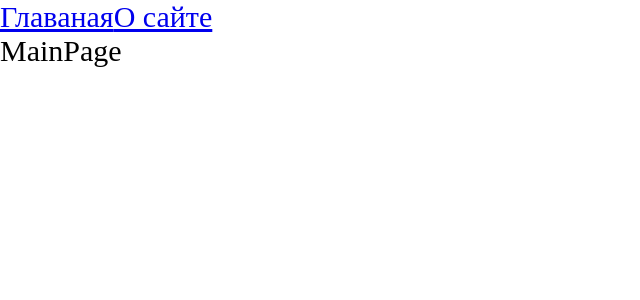
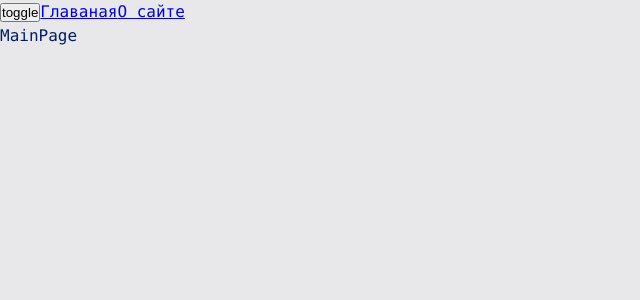
Before and after one commit to Evgeny-Mufteev/magic-react, a React app: page / in a window 1280 px wide. Shown: the top 300 px of the page, without its empty margins (0-640 px from the left). Built offline with nearby package versions, Linux system fonts and the light colour scheme.

Commit message:
organization of styles. add themes

```diff
--- a/src/App.tsx
+++ b/src/App.tsx
@@ -1,13 +1,20 @@
 import { Route, Routes } from "react-router-dom";
-import "./index.scss";
+import "./styles/index.scss";
 import { Link } from "react-router-dom";
 import { AboutPageAsync } from "./pages/AboutPage/AboutPage.async";
 import { MainPageAsync } from "./pages/MainPage/MainPage.async";
-import { Suspense } from "react";
+import { Suspense, useContext } from "react";
+import { useTheme } from "./theme/useTheme";
+
+
 
 const App = () => {
+
+  const { theme, toggleTheme } = useTheme();
+
   return (
-    <div className='app'>
+    <div className={`app ${theme}`} >
+      <button onClick={toggleTheme}>toggle</button>
       <Link to={"/"}>Главаная</Link>
       <Link to={"/about"}>О сайте</Link>
       <Suspense fallback={<div>Loading...</div>}>
@@ -16,7 +23,7 @@
           <Route path={"/"} element={<MainPageAsync />} />
         </Routes>
       </Suspense>
-    </div>
+    </div >
   )
 }
 
--- a/src/index.tsx
+++ b/src/index.tsx
@@ -1,10 +1,13 @@
 import { render } from "react-dom";
 import App from "./App";
 import { BrowserRouter } from "react-router-dom";
+import ThemeProvider from "./theme/ThemeProvider";
 
 render(
   <BrowserRouter>
-    <App />
+    <ThemeProvider>
+      <App />
+    </ThemeProvider>
   </BrowserRouter>,
   document.getElementById("root")
 )
--- /dev/null
+++ b/src/styles/index.scss
@@ -0,0 +1,13 @@
+@import 'reset';
+@import 'variables/global';
+@import 'themes/normal';
+@import 'themes/dark';
+
+.app {
+	font: var(--font-m);
+
+	background: var(--bg-color);
+	color: var(--primary-color);
+
+	min-height: 100vh;
+}
--- a/src/index.scss
+++ b/src/styles/reset.scss
@@ -3,7 +3,3 @@
 	padding: 0;
 	box-sizing: border-box;
 }
-
-.app {
-	font-size: 30px;
-}
--- /dev/null
+++ b/src/styles/themes/dark.scss
@@ -0,0 +1,6 @@
+.app.dark {
+	--bg-color: #090949;
+
+	--primary-color: #049604;
+	--secondary-color: #04ff04;
+}
--- /dev/null
+++ b/src/styles/themes/normal.scss
@@ -0,0 +1,6 @@
+.app.light {
+	--bg-color: #e8e8ea;
+
+	--primary-color: #041c65;
+	--secondary-color: #0449e0;
+}
--- /dev/null
+++ b/src/styles/variables/global.scss
@@ -0,0 +1,11 @@
+:root {
+	--font-family-main: Consolas, 'Times New Roman', Serif;
+
+	--font-size-m: 16px;
+	--font-line-m: 24px;
+	--font-m: var(--font-size-m) / var(--font-line-m) var(--font-family-main);
+
+	--font-size-l: 24px;
+	--font-line-l: 32px;
+	--font-l: var(--font-size-l) / var(--font-line-l) var(--font-family-main);
+}
--- /dev/null
+++ b/src/theme/ThemeContext.ts
@@ -0,0 +1,15 @@
+import { createContext } from "react";
+
+export enum Theme {
+  LIGHT = 'light',
+  DARK = "dark"
+}
+
+export interface ThemeContextProps {
+  theme?: Theme;
+  setTheme?: (theme: Theme) => void;
+}
+
+export const ThemeContext = createContext<ThemeContextProps>({})
+
+export const LOCAL_STORAGE_THEME_KEY = 'theme'
--- /dev/null
+++ b/src/theme/ThemeProvider.tsx
@@ -0,0 +1,20 @@
+import React, { FC, useMemo, useState } from 'react'
+import { LOCAL_STORAGE_THEME_KEY, Theme, ThemeContext } from './ThemeContext'
+
+const defaultTheme = localStorage.getItem(LOCAL_STORAGE_THEME_KEY) as Theme || Theme.LIGHT;
+
+const ThemeProvider: FC = ({ children }) => {
+  const [theme, setTheme] = useState<Theme>(defaultTheme);
+
+  const defaultProps = useMemo(() => ({
+    theme: theme,
+    setTheme: setTheme,
+  }), [theme])
+  return (
+    <ThemeContext.Provider value={defaultProps}>
+      {children}
+    </ThemeContext.Provider>
+  )
+}
+
+export default ThemeProvider
--- /dev/null
+++ b/src/theme/useTheme.ts
@@ -0,0 +1,22 @@
+import { useContext } from "react";
+import { LOCAL_STORAGE_THEME_KEY, Theme, ThemeContext } from "./ThemeContext";
+
+interface useThemeResult {
+  toggleTheme: () => void;
+  theme: Theme
+}
+
+export function useTheme(): useThemeResult {
+    const { theme, setTheme } = useContext(ThemeContext)
+
+  const toggleTheme = () => {
+    const newTheme = theme === Theme.DARK ? Theme.LIGHT : Theme.DARK
+    setTheme(newTheme)
+    localStorage.setItem(LOCAL_STORAGE_THEME_KEY, newTheme)
+  }
+
+  return {
+    theme,
+    toggleTheme,
+  }
+}
```
